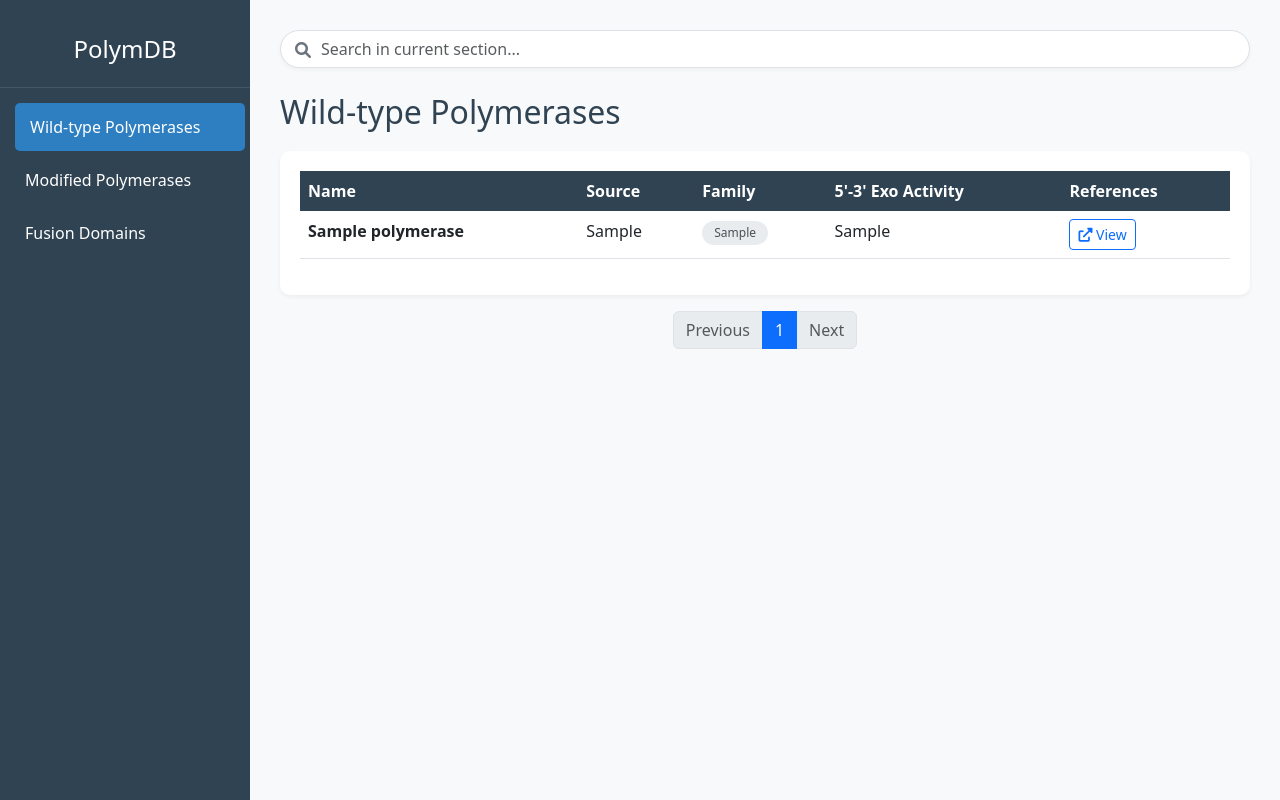
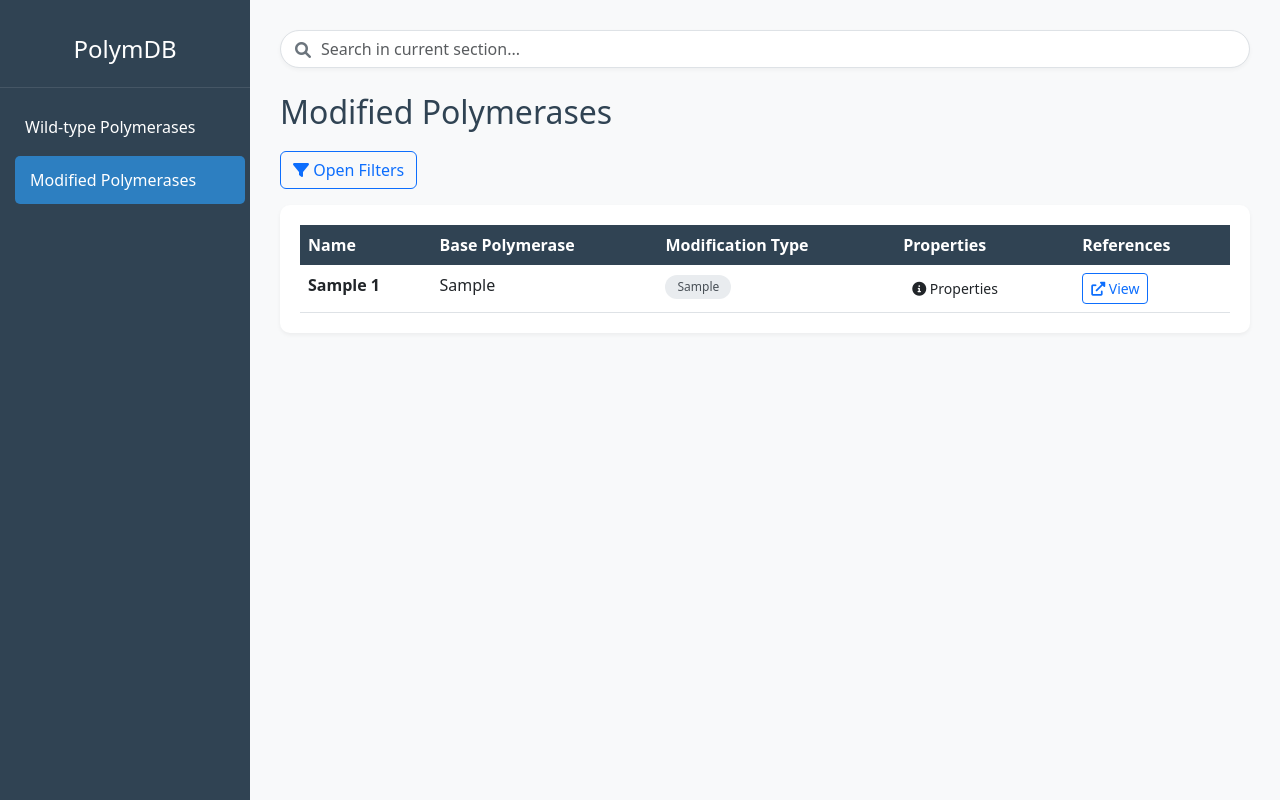
Before and after one commit to zia098/PolymDB_dj, a Django app: page /polymes/ in a window 1280 px wide, after a click on "Modified Polymerases". Run offline with Django 5.2, Linux system fonts and the light colour scheme; tables that the repository leaves empty hold one stand-in row (values such as "Sample post").

Commit message:
Update list.html

```diff
--- a/polymes/templates/polymes/list.html
+++ b/polymes/templates/polymes/list.html
@@ -1,4 +1,3 @@
-<!-- polymes/templates/polymes/list.html -->
 <!DOCTYPE html>
 <html lang="en">
 {% load humanize %}
@@ -47,6 +46,11 @@
       margin: 5px 10px;
       border-radius: 5px;
     }
+    .sidebar a i {
+      margin-right: 10px;
+      width: 20px;
+      text-align: center;
+    }
     .sidebar a:hover, .sidebar a.active {
       background-color: var(--secondary-color);
       transform: translateX(5px);
@@ -78,6 +82,9 @@
       border-radius: 10px;
       box-shadow: 0 2px 4px rgba(0,0,0,0.05);
     }
+    .table {
+      margin-bottom: 0;
+    }
     .table thead th {
       background-color: var(--primary-color);
       color: white;
@@ -98,12 +105,22 @@
       align-items: center;
       gap: 10px;
     }
+    /* Responsive table */
     @media (max-width: 768px) {
-      .sidebar { width: 60px; }
-      .sidebar a span { display: none; }
-      .content { margin-left: 60px; }
-      .table-responsive { overflow-x: auto; }
+      .sidebar {
+        width: 60px;
       }
+      .sidebar a span {
+        display: none;
+      }
+      .content {
+        margin-left: 60px;
+      }
+      .table-responsive {
+        overflow-x: auto;
+      }
+    }
+    /* Loading spinner */
     .spinner-border {
       display: none;
       position: fixed;
@@ -111,10 +128,14 @@
       left: 50%;
       transform: translate(-50%, -50%);
     }
+    /* Custom scrollbar */
     ::-webkit-scrollbar {
-      width: 8px; height: 8px;
+      width: 8px;
+      height: 8px;
     }
-    ::-webkit-scrollbar-track { background: #f1f1f1; }
+    ::-webkit-scrollbar-track {
+      background: #f1f1f1;
+    }
     ::-webkit-scrollbar-thumb {
       background: var(--secondary-color);
       border-radius: 4px;
@@ -123,10 +144,20 @@
 </head>
 <body>
   <nav class="sidebar">
-    <div class="sidebar-header"><h4>PolymDB</h4></div>
-    <a href="#" class="menu-item active" data-target="wild-type"><span>Wild-type Polymerases</span></a>
-    <a href="#" class="menu-item" data-target="modified"><span>Modified Polymerases</span></a>
-    <a href="#" class="menu-item" data-target="fusion"><span>Fusion Domains</span></a>
+    <div class="sidebar-header">
+      <h4>PolymDB</h4>
+    </div>
+    <a href="#" class="menu-item active" data-target="wild-type">
+      <span>Wild-type Polymerases</span>
+    </a>
+    <a href="#" class="menu-item" data-target="modified">
+      <span>Modified Polymerases</span>
+    </a>
+     <!-- Commented out Fusion Domains
+    <a href="#" class="menu-item" data-target="fusion">
+      <span>Fusion Domains</span>
+    </a>
+    -->
   </nav>
 
   <div class="content">
@@ -143,8 +174,11 @@
           <table class="table table-hover">
             <thead>
               <tr>
-                <th>Name</th><th>Source</th><th>Family</th>
-                <th>5'-3' Exo Activity</th><th>References</th>
+                <th>Name</th>
+                <th>Source</th>
+                <th>Family</th>
+                <th>5'-3' Exo Activity</th>
+                <th>References</th>
               </tr>
             </thead>
             <tbody id="wild-table-body">
@@ -169,52 +203,28 @@
           </table>
         </div>
       </div>
-
-      <!-- Wild-type pagination -->
-      <nav aria-label="Wild-type pagination" class="mt-3">
-        <ul class="pagination justify-content-center">
-          {% if wild_types.has_previous %}
-            <li class="page-item">
-              <a class="page-link" href="?wild_page={{ wild_types.previous_page_number }}#wild-type">Previous</a>
-            </li>
-          {% else %}
-            <li class="page-item disabled"><span class="page-link">Previous</span></li>
-          {% endif %}
-          {% for num in wild_types.paginator.page_range %}
-            {% if wild_types.number == num %}
-              <li class="page-item active"><span class="page-link">{{ num }}</span></li>
-            {% else %}
-              <li class="page-item">
-                <a class="page-link" href="?wild_page={{ num }}#wild-type">{{ num }}</a>
-              </li>
-            {% endif %}
-          {% endfor %}
-          {% if wild_types.has_next %}
-            <li class="page-item">
-              <a class="page-link" href="?wild_page={{ wild_types.next_page_number }}#wild-type">Next</a>
-            </li>
-          {% else %}
-            <li class="page-item disabled"><span class="page-link">Next</span></li>
-          {% endif %}
-        </ul>
-      </nav>
     </div>
 
     <!-- Modified Polymerases Section -->
     <div id="modified" class="data-section d-none">
       <h2 class="section-header">Modified Polymerases</h2>
+      <!-- Filter Button -->
       <div class="mb-3">
         <button class="btn btn-outline-primary" data-bs-toggle="modal" data-bs-target="#filterModal">
           <i class="fas fa-filter"></i> Open Filters
         </button>
       </div>
+      <!-- Table -->
       <div class="table-container">
         <div class="table-responsive">
           <table class="table table-hover">
             <thead>
               <tr>
-                <th>Name</th><th>Base Polymerase</th><th>Modification Type</th>
-                <th>Properties</th><th>References</th>
+                <th>Name</th>
+                <th>Base Polymerase</th>
+                <th>Modification Type</th>
+                <th>Properties</th>
+                <th>References</th>
               </tr>
             </thead>
             <tbody id="modified-table-body">
@@ -280,35 +290,6 @@
           </table>
         </div>
       </div>
-
-      <!-- Modified pagination -->
-      <nav aria-label="Modified pagination" class="mt-3">
-        <ul class="pagination justify-content-center">
-          {% if modifieds.has_previous %}
-            <li class="page-item">
-              <a class="page-link" href="?mod_page={{ modifieds.previous_page_number }}#modified">Previous</a>
-            </li>
-          {% else %}
-            <li class="page-item disabled"><span class="page-link">Previous</span></li>
-          {% endif %}
-          {% for num in modifieds.paginator.page_range %}
-            {% if modifieds.number == num %}
-              <li class="page-item active"><span class="page-link">{{ num }}</span></li>
-            {% else %}
-              <li class="page-item">
-                <a class="page-link" href="?mod_page={{ num }}#modified">{{ num }}</a>
-              </li>
-            {% endif %}
-          {% endfor %}
-          {% if modifieds.has_next %}
-            <li class="page-item">
-              <a class="page-link" href="?mod_page={{ modifieds.next_page_number }}#modified">Next</a>
-            </li>
-          {% else %}
-            <li class="page-item disabled"><span class="page-link">Next</span></li>
-          {% endif %}
-        </ul>
-      </nav>
     </div>
 
     <!-- Fusion Domains Section -->
@@ -319,8 +300,12 @@
           <table class="table table-hover">
             <thead>
               <tr>
-                <th>Name</th><th>Type</th><th>Source</th>
-                <th>Strain</th><th>Length</th><th>Links</th>
+                <th>Name</th>
+                <th>Type</th>
+                <th>Source</th>
+                <th>Strain</th>
+                <th>Length</th>
+                <th>Links</th>
               </tr>
             </thead>
             <tbody id="fusion-table-body">
@@ -346,41 +331,58 @@
           </table>
         </div>
       </div>
-
-      <!-- Fusion pagination -->
-      <nav aria-label="Fusion pagination" class="mt-3">
-        <ul class="pagination justify-content-center">
-          {% if fusions.has_previous %}
-            <li class="page-item">
-              <a class="page-link" href="?fusion_page={{ fusions.previous_page_number }}#fusion">Previous</a>
-            </li>
-          {% else %}
-            <li class="page-item disabled"><span class="page-link">Previous</span></li>
-          {% endif %}
-          {% for num in fusions.paginator.page_range %}
-            {% if fusions.number == num %}
-              <li class="page-item active"><span class="page-link">{{ num }}</span></li>
-            {% else %}
-              <li class="page-item">
-                <a class="page-link" href="?fusion_page={{ num }}#fusion">{{ num }}</a>
-              </li>
-            {% endif %}
-          {% endfor %}
-          {% if fusions.has_next %}
-            <li class="page-item">
-              <a class="page-link" href="?fusion_page={{ fusions.next_page_number }}#fusion">Next</a>
-            </li>
-          {% else %}
-            <li class="page-item disabled"><span class="page-link">Next</span></li>
-          {% endif %}
-        </ul>
-      </nav>
     </div>
   </div>
 
-  <!-- Filter Modal (unchanged) -->
+  <!-- Filter Modal -->
   <div class="modal fade" id="filterModal" tabindex="-1" aria-labelledby="filterModalLabel" aria-hidden="true">
-    <!-- ... -->
+    <div class="modal-dialog">
+      <div class="modal-content">
+        <div class="modal-header">
+          <h5 class="modal-title" id="filterModalLabel">Filter Modified Polymerases</h5>
+          <button type="button" class="btn-close" data-bs-dismiss="modal" aria-label="Close"></button>
+        </div>
+        <div class="modal-body">
+          <!-- Optimal Temperature Range (grouped inputs) -->
+          <div class="mb-3">
+            <label class="form-label">Optimal Temperature Range (°C)</label>
+            <div class="input-group">
+              <input type="number" class="form-control" id="filter-optimal-temp-min" placeholder="Min">
+              <span class="input-group-text">-</span>
+              <input type="number" class="form-control" id="filter-optimal-temp-max" placeholder="Max">
+            </div>
+          </div>
+          <!-- Melting Temperature -->
+          <div class="mb-3">
+            <label class="form-label">Melting Temperature Range (°C)</label>
+            <div class="input-group">
+              <input type="number" class="form-control" id="filter-melting-temp-min" placeholder="Min">
+              <span class="input-group-text">-</span>
+
+            </div>
+          </div>
+           <!-- Activity -->
+          <div class="mb-3">
+            <label for="filter-activity-min" class="form-label">Activity (min U/mg)</label>
+            <input type="number" class="form-control" id="filter-activity-min" placeholder="e.g., 10">
+          </div>
+          <!-- Base Polymerase -->
+          <div class="mb-3">
+            <label for="filter-base-polymerase" class="form-label">Base Polymerase</label>
+            <input type="text" class="form-control" id="filter-base-polymerase" placeholder="Type to filter">
+          </div>
+          <!-- Modification Type -->
+          <div class="mb-3">
+            <label for="filter-modification-type" class="form-label">Modification Type</label>
+            <input type="text" class="form-control" id="filter-modification-type" placeholder="Type to filter">
+          </div>
+        </div>
+        <div class="modal-footer">
+          <button id="clear-filter" type="button" class="btn btn-secondary">Clear Filters</button>
+          <button id="apply-filter" type="button" class="btn btn-primary">Apply Filters</button>
+        </div>
+      </div>
+    </div>
   </div>
 
   <!-- Loading spinner -->
@@ -391,9 +393,123 @@
   <script src="https://cdn.jsdelivr.net/npm/bootstrap@5.3.0/dist/js/bootstrap.bundle.min.js"></script>
   <script>
     $(document).ready(function() {
-      // hash-based tab switching, tooltips, search, filters, row-click, spinner...
-      // (identical to your existing script)
+      // Check for hash in URL and activate the corresponding tab
+      if (window.location.hash) {
+        const targetId = window.location.hash.substring(1); // Remove the # character
+        $('.menu-item').removeClass('active');
+        $('.menu-item[data-target="' + targetId + '"]').addClass('active');
+        $('.data-section').addClass('d-none');
+        $('#' + targetId).removeClass('d-none');
+      }
+
+      // Initialize Bootstrap tooltips
+      var tooltipTriggerList = [].slice.call(document.querySelectorAll('[data-bs-toggle="tooltip"]'));
+      tooltipTriggerList.map(function(el) {
+        return new bootstrap.Tooltip(el);
+      });
+
+      // Menu item handling: toggle sections using Bootstrap's d-none
+      $('.menu-item').click(function(e) {
+        e.preventDefault();
+        $('.menu-item').removeClass('active');
+        $(this).addClass('active');
+        $('.data-section').addClass('d-none');
+        $('#' + $(this).data('target')).removeClass('d-none');
+        $('#search').val(''); // Reset text search when switching sections
+      });
+
+      // Simple text search within the visible section
+      $('#search').on('input', function() {
+        let searchTerm = $(this).val().toLowerCase();
+        $('.data-section:not(.d-none) tbody tr').each(function() {
+          let rowText = $(this).text().toLowerCase();
+          $(this).toggle(rowText.includes(searchTerm));
+        });
+      });
+
+      // Function to apply numeric and text filters in the Modified Polymerases table
+      function applyFilters() {
+        var optimalTempMin = parseFloat($('#filter-optimal-temp-min').val());
+        var optimalTempMax = parseFloat($('#filter-optimal-temp-max').val());
+        var meltingTempMin = parseFloat($('#filter-melting-temp-min').val()); // New
+        var activityMin = parseFloat($('#filter-activity-min').val());
+        var basePolymeraseFilter = $('#filter-base-polymerase').val().toLowerCase();
+        var modificationTypeFilter = $('#filter-modification-type').val().toLowerCase();
+
+        $('#modified-table-body tr').each(function() {
+          var $row = $(this);
+          var rowOptimalTemp = parseFloat($row.data('optimal-temp'));
+          var rowActivity = parseFloat($row.data('activity'));
+          var rowMeltingTemp = parseFloat($row.data('melting-temp')); // New
+          var rowBasePolymerase = ($row.data('base-polymerase') || "").toString().toLowerCase();
+          var rowModificationType = ($row.data('modification-type') || "").toString().toLowerCase();
+          var showRow = true;
+
+          // Filter by optimal temperature range
+          if (!isNaN(optimalTempMin) && (isNaN(rowOptimalTemp) || rowOptimalTemp < optimalTempMin)) {
+            showRow = false;
+          }
+          if (!isNaN(optimalTempMax) && (isNaN(rowOptimalTemp) || rowOptimalTemp > optimalTempMax)) {
+            showRow = false;
+          }
+
+          // Filter by melting temperature range (new)
+          if (!isNaN(meltingTempMin) && (isNaN(rowMeltingTemp) || rowMeltingTemp < meltingTempMin)) {
+            showRow = false;
+          }
+
+          // Filter by minimum activity
+          if (!isNaN(activityMin) && (isNaN(rowActivity) || rowActivity < activityMin)) {
+            showRow = false;
+          }
+
+          // Filter by Base Polymerase substring (if provided)
+          if (basePolymeraseFilter && !rowBasePolymerase.includes(basePolymeraseFilter)) {
+            showRow = false;
+          }
+
+          // Filter by Modification Type substring (if provided)
+          if (modificationTypeFilter && !rowModificationType.includes(modificationTypeFilter)) {
+            showRow = false;
+          }
+
+          $row.toggle(showRow);
+        });
+      }
+
+      // Apply filters and hide modal on click
+      $('#apply-filter').click(function() {
+        applyFilters();
+        // Hide the modal after applying filters
+        var modalEl = document.getElementById('filterModal');
+        var modal = bootstrap.Modal.getInstance(modalEl);
+        modal.hide();
+      });
+
+      // Clear filters, reset inputs, and show all rows; also hide modal
+      $('#clear-filter').click(function() {
+        $('#filterModal input').val('');
+        $('#modified-table-body tr').show();
+        var modalEl = document.getElementById('filterModal');
+        var modal = bootstrap.Modal.getInstance(modalEl);
+        modal.hide();
+      });
+
+      // Make table rows clickable to navigate to their dedicated detail pages.
+      $('tbody tr[data-url]').css('cursor', 'pointer').on('click', function(e) {
+        // Avoid triggering if clicking on links or buttons within the row.
+        if ($(e.target).closest('a, button').length) return;
+        window.location = $(this).data('url');
+      });
+
+      // Show loading spinner during AJAX events (if applicable)
+      $(document).ajaxStart(function() {
+        $('.spinner-border').show();
+      }).ajaxStop(function() {
+        $('.spinner-border').hide();
+      });
     });
   </script>
+  <script src="https://cdn.jsdelivr.net/npm/bootstrap@5.3.0/dist/js/bootstrap.bundle.min.js"></script>
 </body>
 </html>
```
Lines whose indentation alone changed are shown as unchanged.
